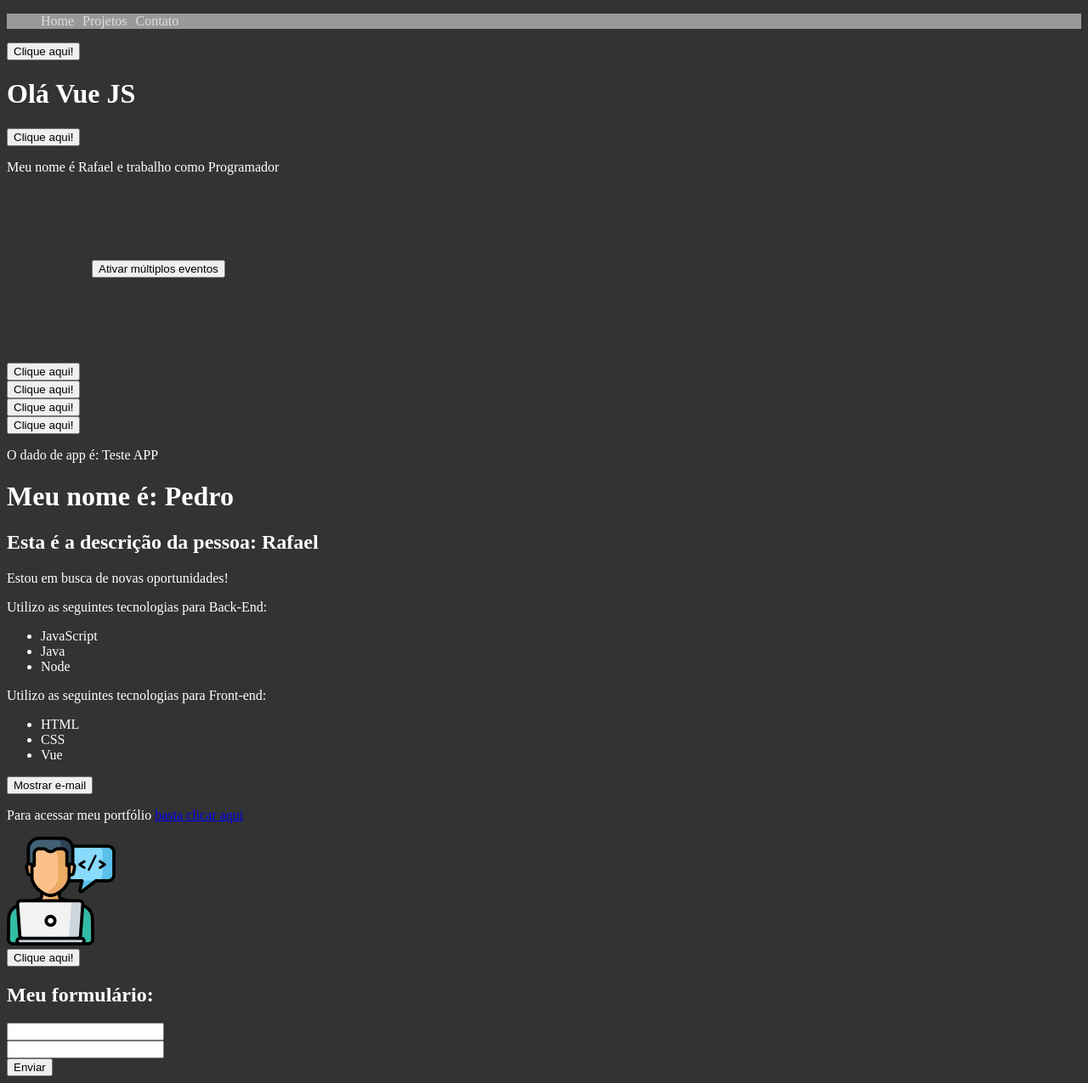
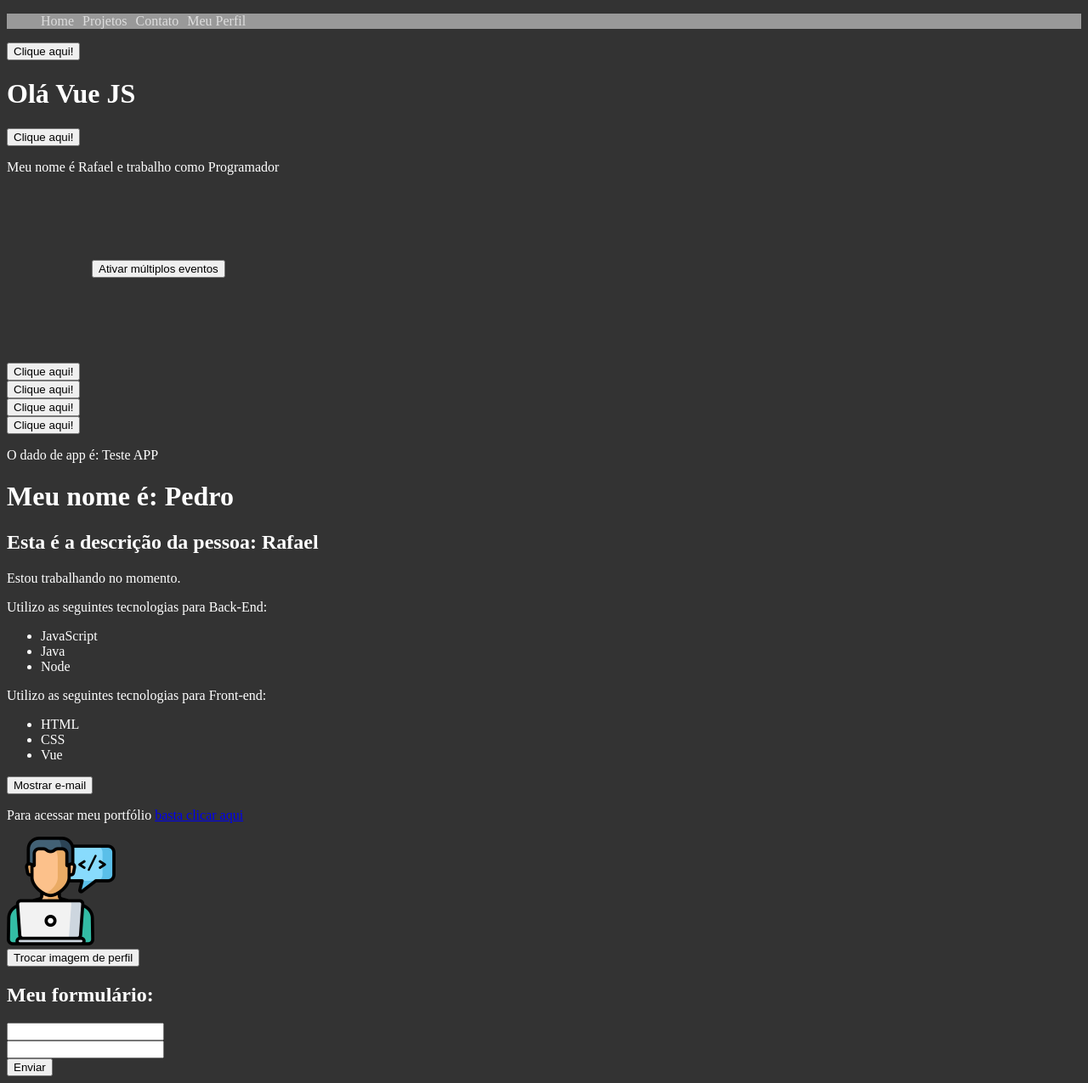
Before and after one commit to rafaelzanella27/projeto-vue-js, a Vue app: page / in a window 1280 px wide. Shown: the whole page at 85% size. Built offline with nearby package versions, Linux system fonts and the light colour scheme.

Commit message:
conceito de emit

```diff
--- a/src/App.vue
+++ b/src/App.vue
@@ -1,6 +1,6 @@
 <template>
     <div>
-        <Header />
+        <Header :esta_logado="true" />
         <PrimeiroComponente />
         <p>O dado de app é: {{testando}}</p>
         <LifeCycle />
--- a/src/components/Header.vue
+++ b/src/components/Header.vue
@@ -3,11 +3,13 @@
         <li> <a href="#">Home</a></li>
         <li> <a href="#">Projetos</a></li>
         <li> <a href="#">Contato</a></li>
+        <li v-if="esta_logado"><a href="#">Meu Perfil</a></li>
     </ul>
 </template>
 <script>
 export default{
-    name: 'Header'
+    name: 'Header',
+    props: ["esta_logado"]
 }
 </script>
 
--- a/src/components/Info.vue
+++ b/src/components/Info.vue
@@ -28,11 +28,13 @@
     components: {
         Picture
     },
+    props: {
+        email: String,
+        esta_trabalhando: Boolean
+    },
     data() {
         return {
-            esta_trabalhando: false,
             mostrar_email: false,
-            email: 'rafael@gmail.com',
             meu_link: 'https://google.com',
             textoBotao: 'Mostrar e-mail',
             backend_technologies: ['JavaScript','Java','Node'],
--- /dev/null
+++ b/src/components/MudarImagem.vue
@@ -0,0 +1,13 @@
+<template>
+    <div>
+        <button @click="$emit('mudarImagem')">Trocar imagem de perfil</button>
+    </div>
+</template>
+
+<script>
+export default {
+    name: 'MudarImagem',
+    emits: ['mudarImagem']
+
+}
+</script>
--- a/src/components/Pessoa.vue
+++ b/src/components/Pessoa.vue
@@ -1,7 +1,7 @@
 <template>
     <div>
     <h2>Esta é a descrição da pessoa: {{nome}}</h2>
-    <Info />
+    <Info :email="email" :esta_trabalhando=true />
     <Form />
     </div>
 </template>
@@ -17,7 +17,8 @@
     },
     data() {
         return {
-            nome: 'Rafael'
+            nome: 'Rafael',
+            email: 'rafaelzan@gmail.com'
         }
     }
 }
--- a/src/components/Picture.vue
+++ b/src/components/Picture.vue
@@ -1,15 +1,16 @@
 <template>
     <div>
         <img :src="avatar" :alt="descricao">
-        <Reutilizacao />
+        <MudarImagem @mudar-imagem="trocarImagem" />
     </div>
 </template>
 
 <script>
-import Reutilizacao from './Reutilizacao.vue'
+import MudarImagem from './MudarImagem.vue'
+
 export default {
   components: {
-    Reutilizacao
+    MudarImagem
     },
     name: 'Picture',
     data() {
@@ -17,6 +18,11 @@
             avatar: "/img/avatar.png",
             descricao: "Rafael Zanella"
         }
+    },
+    methods: {
+        trocarImagem(){
+         this.avatar = "/img/avatar2.png"
+        }
     }
 }
 </script>
```
Also changed, not shown: public/img/avatar2.png (added).
